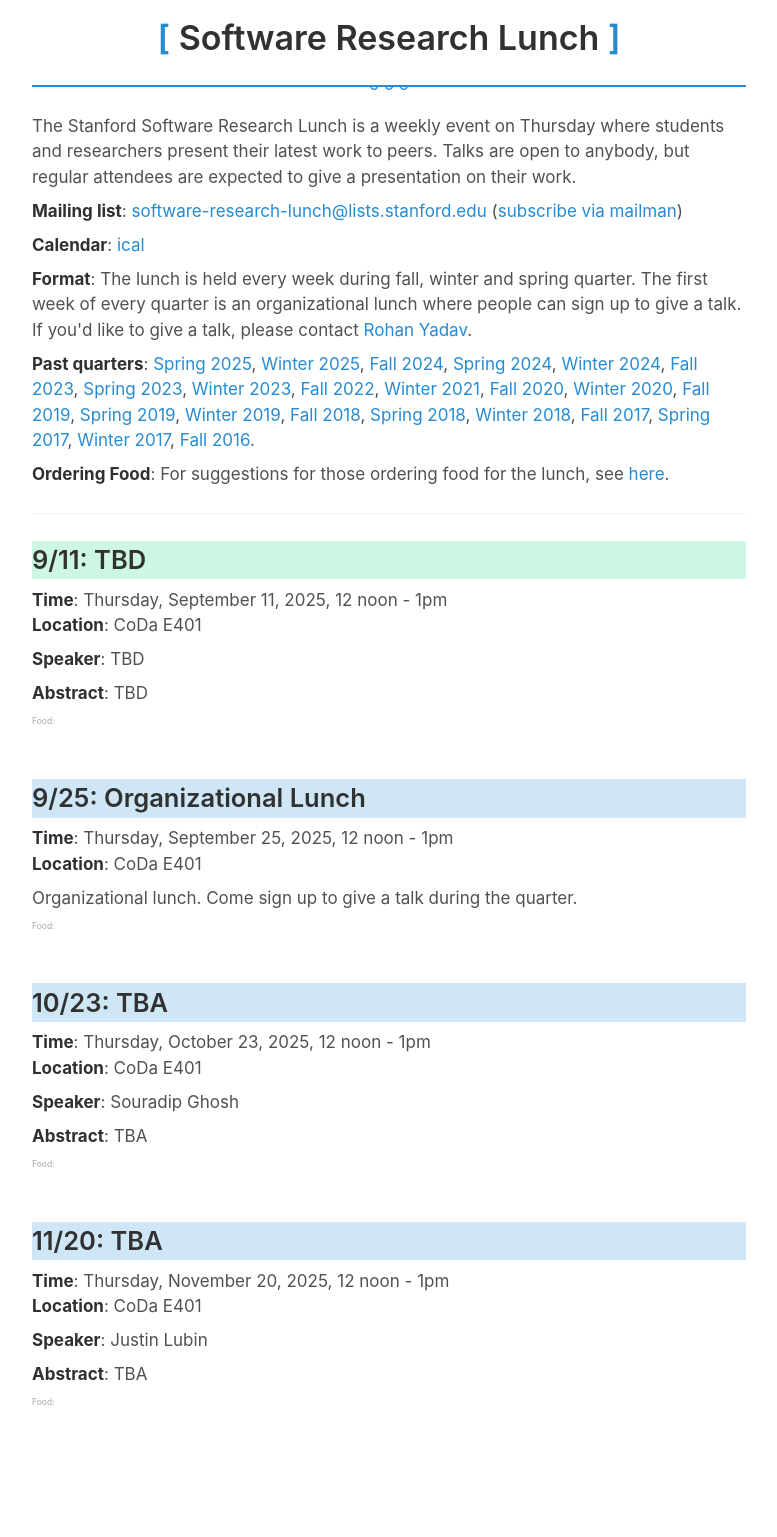
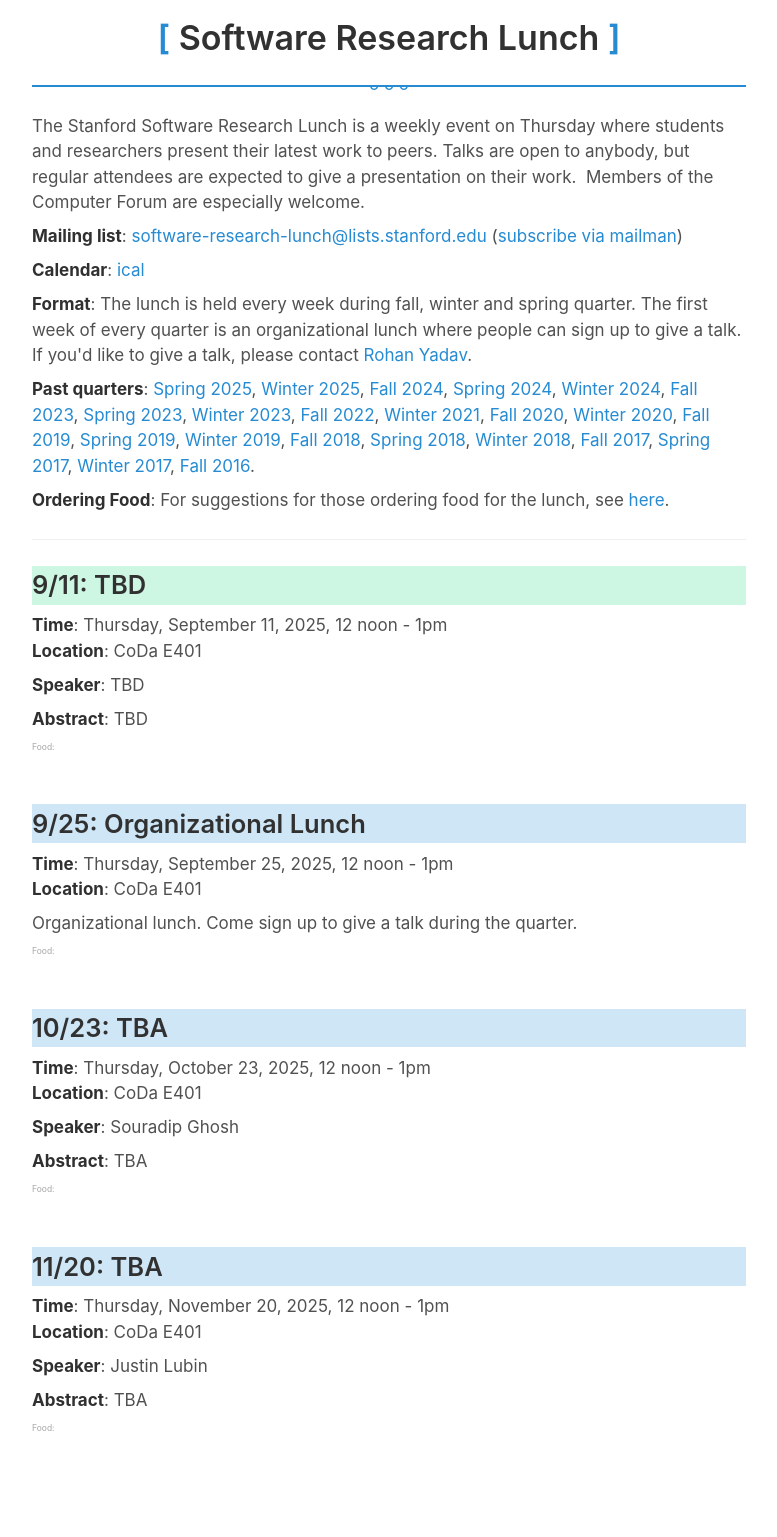
Before and after one commit to software-research-lunch/software-research-lunch.github.io, a Jekyll site: the page built from index.html, in a window 1280 px wide. Shown: the whole page, without its empty margins (251-1028 px from the left). Built offline with Jekyll 4.4.1, drawn with Linux system fonts in a browser that asks for light colours; before the commit the page ends 1511 px from its top, so only the background shows below that.

Commit message:
Update event description to welcome Computer Forum members

```diff
--- a/_includes/main.html
+++ b/_includes/main.html
@@ -1,5 +1,5 @@
 
-<p>The Stanford Software Research Lunch is a weekly event on Thursday where students and researchers present their latest work to peers.  Talks are open to anybody, but regular attendees are expected to give a presentation on their work.</p>
+<p>The Stanford Software Research Lunch is a weekly event on Thursday where students and researchers present their latest work to peers.  Talks are open to anybody, but regular attendees are expected to give a presentation on their work.  Members of the Computer Forum are especially welcome.</p>
 
 <p><strong>Mailing list</strong>: <a href="mailto:software-research-lunch@lists.stanford.edu">software-research-lunch@lists.stanford.edu</a> (<a href="https://mailman.stanford.edu/mailman/listinfo/software-research-lunch">subscribe via mailman</a>)<p>
 
```
